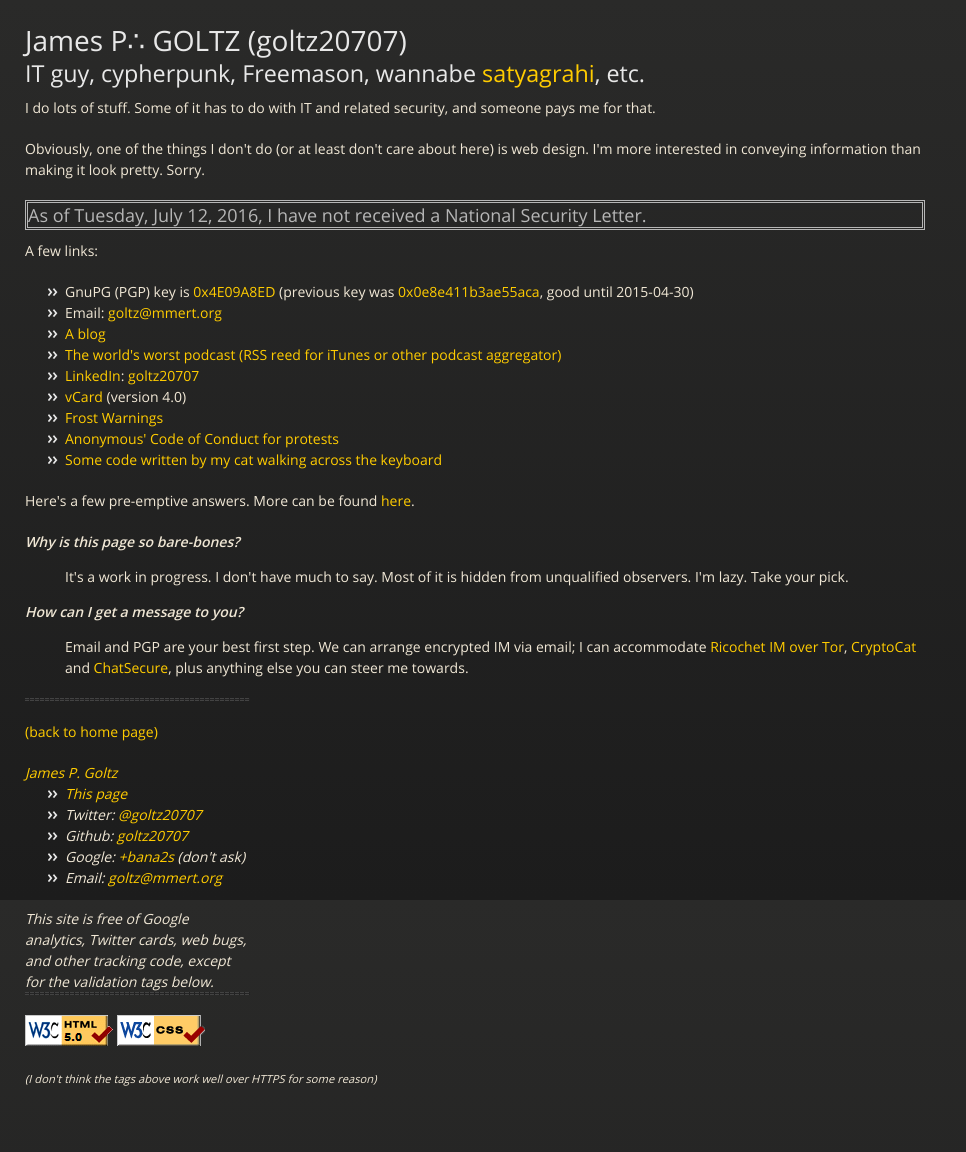
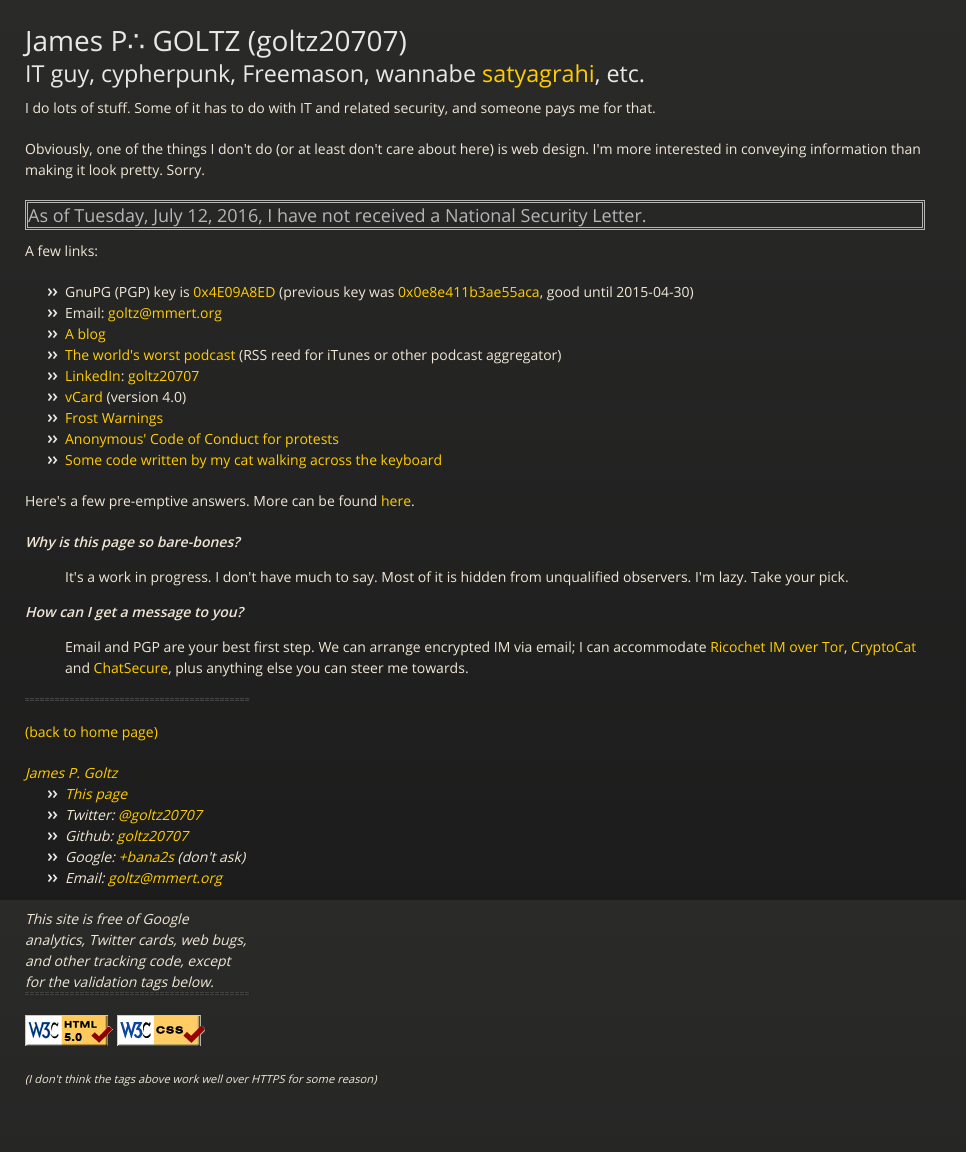
Before and after one commit to goltz20707/goltz20707.github.io, a Jekyll site: the page built from index.html, in a window 1280 px wide. Shown: the whole page, without its empty margins (0-966 px from the left). Built offline with Jekyll 4.4.1, drawn with Linux system fonts in a browser that asks for light colours; part of the change alters nothing that is shown.

```diff
--- a/index.html
+++ b/index.html
@@ -28,8 +28,8 @@ descr: "Home page of James P. GOLTZ"
     good until 2015-04-30)</li>
   <li>Email: <a href="mailto:goltz@mmert.org">goltz@mmert.org</a></li>
   <li><a href="blog.html">A blog</a></li>
-  <li><a href="npi.xml">The world's worst podcast (RSS reed for
-  iTunes or other podcast aggregator)</a></li>
+  <li><a href="npi.xml">The world's worst podcast</a> (RSS reed for
+      iTunes or other podcast aggregator)</li>
   <li><a href="http://www.linkedin.com/">LinkedIn</a>: <a href="http://www.linkedin.com/in/goltz20707">goltz20707</a></li>
   <li><a href="goltz20707.vcf">vCard</a> (version 4.0)</li>
   <li><a href="laws.html">Frost Warnings</a></li>
```
